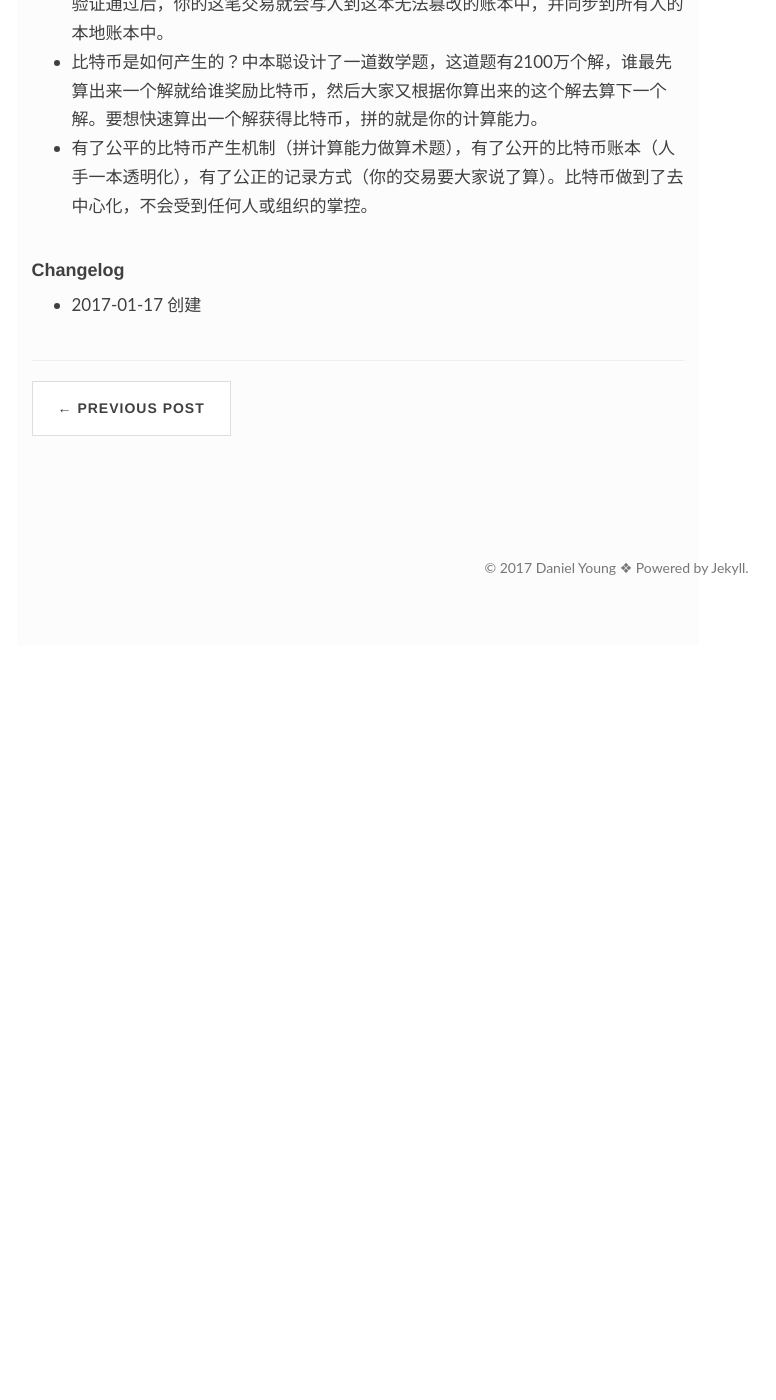
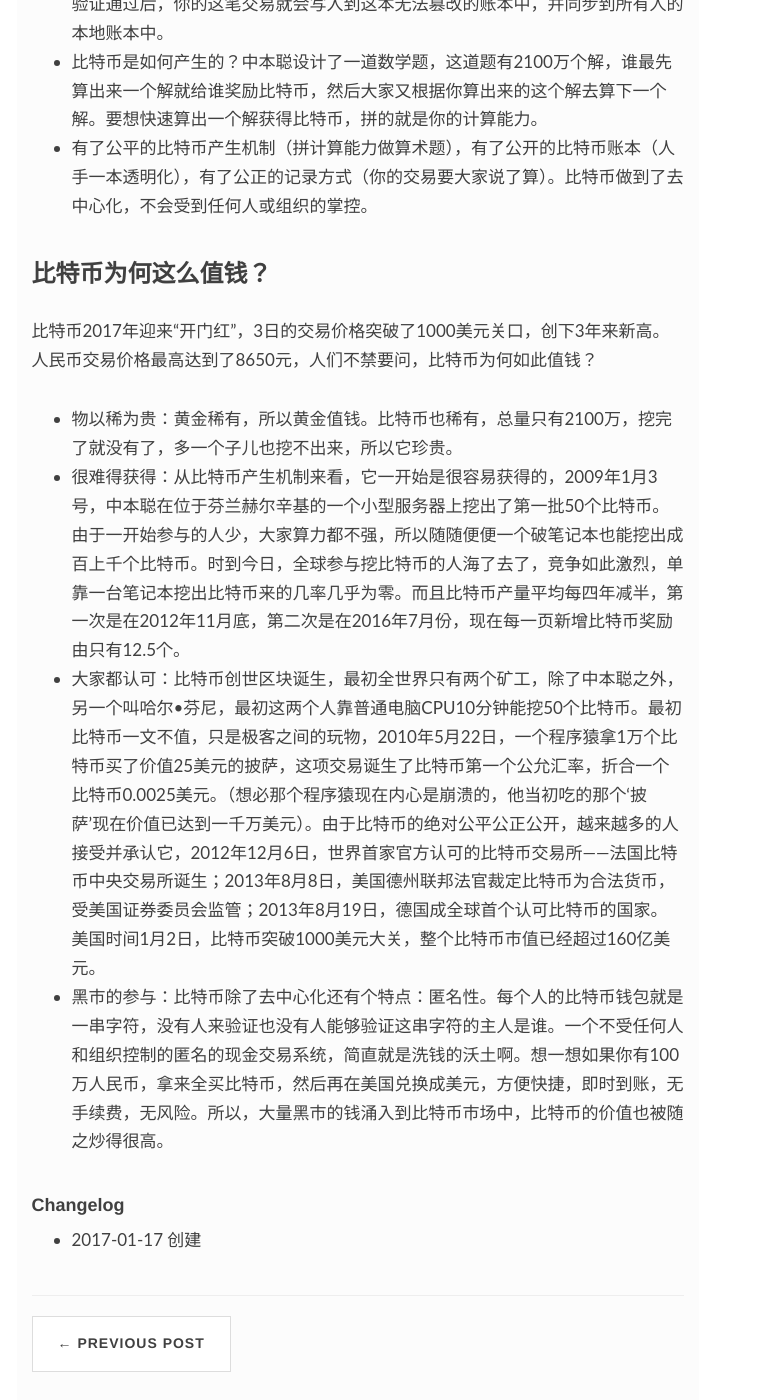
Before and after one commit to iminiapp/iminiapp.github.io, a Jekyll site: the page built from _posts/2017-01-17-whats-bitcoin.md, in a window 1280 px wide and 1400 px high, scrolled down 1013 px. Shown: the whole window, without its empty margins (331-1107 px from the left). Built offline with Jekyll 4.4.1, drawn with Linux system fonts in a browser that asks for light colours; nearby versions of some CDN libraries; comment, search, counter and statistics services are not loaded; before the commit the page ends 1658 px from its top, so only the background shows below that.

Commit message:
adding of whats bitcoin

```diff
--- a/_posts/2017-01-17-whats-bitcoin.md
+++ b/_posts/2017-01-17-whats-bitcoin.md
@@ -22,6 +22,15 @@
 - 比特币是如何产生的？中本聪设计了一道数学题，这道题有2100万个解，谁最先算出来一个解就给谁奖励比特币，然后大家又根据你算出来的这个解去算下一个解。要想快速算出一个解获得比特币，拼的就是你的计算能力。
 - 有了公平的比特币产生机制（拼计算能力做算术题），有了公开的比特币账本（人手一本透明化），有了公正的记录方式（你的交易要大家说了算）。比特币做到了去中心化，不会受到任何人或组织的掌控。
 
+### 比特币为何这么值钱？
+
+比特币2017年迎来“开门红”，3日的交易价格突破了1000美元关口，创下3年来新高。人民币交易价格最高达到了8650元，人们不禁要问，比特币为何如此值钱？
+
+- 物以稀为贵：黄金稀有，所以黄金值钱。比特币也稀有，总量只有2100万，挖完了就没有了，多一个子儿也挖不出来，所以它珍贵。
+- 很难得获得：从比特币产生机制来看，它一开始是很容易获得的，2009年1月3号，中本聪在位于芬兰赫尔辛基的一个小型服务器上挖出了第一批50个比特币。由于一开始参与的人少，大家算力都不强，所以随随便便一个破笔记本也能挖出成百上千个比特币。时到今日，全球参与挖比特币的人海了去了，竞争如此激烈，单靠一台笔记本挖出比特币来的几率几乎为零。而且比特币产量平均每四年减半，第一次是在2012年11月底，第二次是在2016年7月份，现在每一页新增比特币奖励由只有12.5个。
+- 大家都认可：比特币创世区块诞生，最初全世界只有两个矿工，除了中本聪之外，另一个叫哈尔•芬尼，最初这两个人靠普通电脑CPU10分钟能挖50个比特币。最初比特币一文不值，只是极客之间的玩物，2010年5月22日，一个程序猿拿1万个比特币买了价值25美元的披萨，这项交易诞生了比特币第一个公允汇率，折合一个比特币0.0025美元。（想必那个程序猿现在内心是崩溃的，他当初吃的那个‘披萨’现在价值已达到一千万美元）。由于比特币的绝对公平公正公开，越来越多的人接受并承认它，2012年12月6日，世界首家官方认可的比特币交易所——法国比特币中央交易所诞生；2013年8月8日，美国德州联邦法官裁定比特币为合法货币，受美国证券委员会监管；2013年8月19日，德国成全球首个认可比特币的国家。美国时间1月2日，比特币突破1000美元大关，整个比特币市值已经超过160亿美元。
+- 黑市的参与：比特币除了去中心化还有个特点：匿名性。每个人的比特币钱包就是一串字符，没有人来验证也没有人能够验证这串字符的主人是谁。一个不受任何人和组织控制的匿名的现金交易系统，简直就是洗钱的沃土啊。想一想如果你有100万人民币，拿来全买比特币，然后再在美国兑换成美元，方便快捷，即时到账，无手续费，无风险。所以，大量黑市的钱涌入到比特币市场中，比特币的价值也被随之炒得很高。
+
 #### Changelog
 
 - 2017-01-17 创建
```
